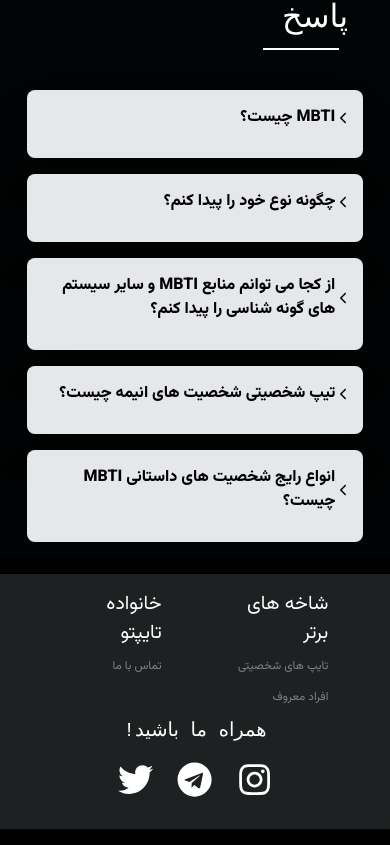
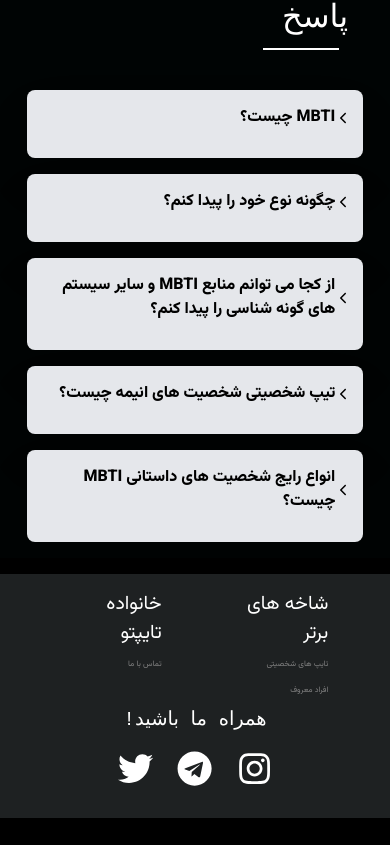
Before and after one commit to amirprvini/Typeto, a React (Create React App) app: page / in a window 390 px wide. Shown: the part 2434-3279 px from the top of the page. Built offline with nearby package versions, Linux system fonts and the light colour scheme; data requests are answered from the project's data file; a web font is replaced by a local one.

Commit message:
responsived footer buttons

```diff
--- a/src/components/Buttons/FooterButton/index.css
+++ b/src/components/Buttons/FooterButton/index.css
@@ -1,6 +1,6 @@
 .footerBtn{
     width: max-content;
-    font-size: clamp(.5rem,3vw,1.8rem);
+    font-size: clamp(.5rem,2vw,1.3rem);
     color: rgb(128, 128, 128);
     display: flex;
     justify-content: center;
```
